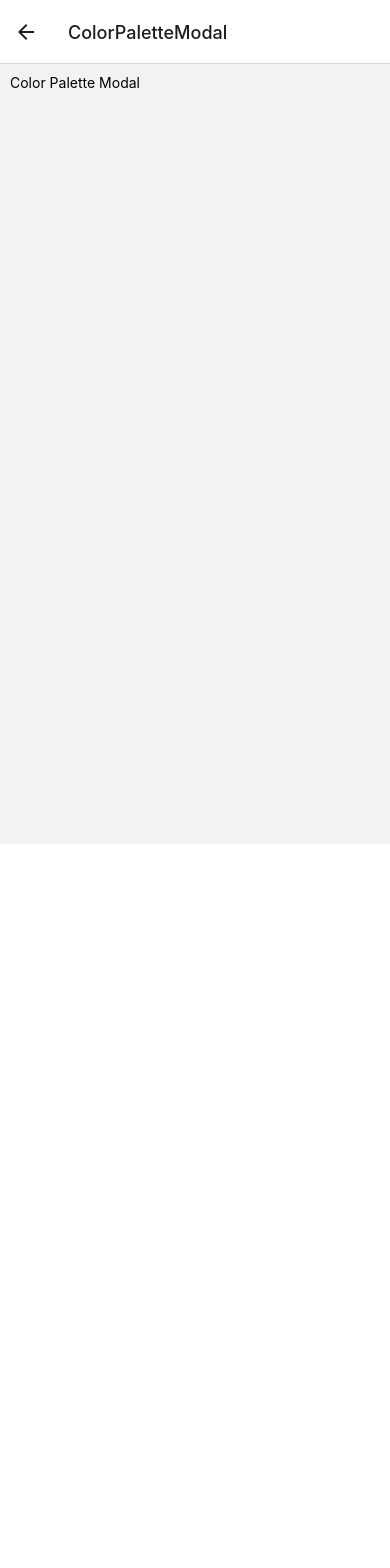
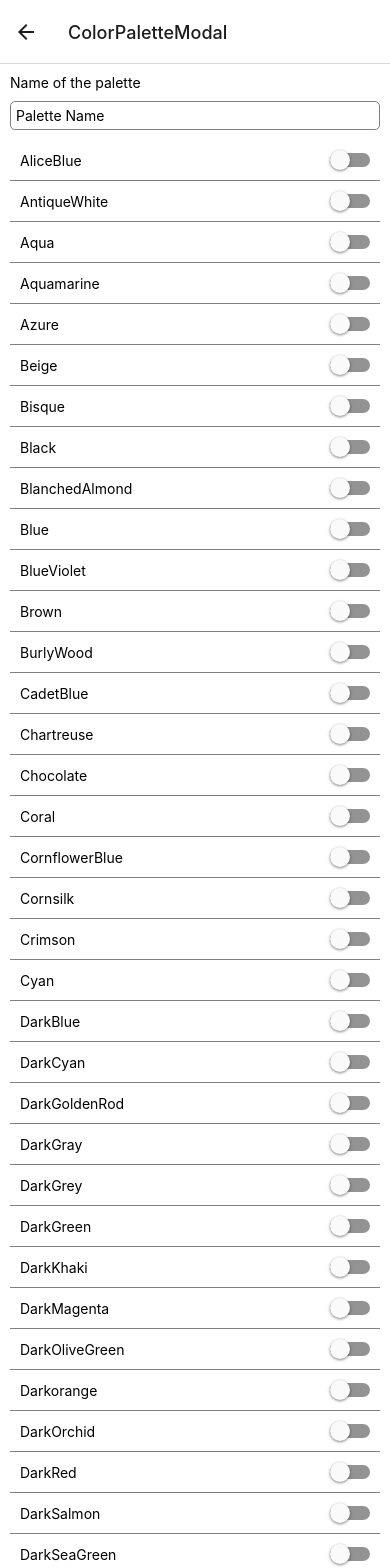
Before and after one commit to oteuzay/palette-keeper, a React Native app in the folder mobile-client/: screen /ColorPaletteModal in a window 390 px wide. Shown: the top 1568 px of the page. Before the commit the page ends 844 px from the top, so only its background shows below. Built offline with nearby package versions, Linux system fonts and the light colour scheme; no server answers.

Commit message:
feat: :sparkles: complete functionality of `ColorPaletteModal`

```diff
--- a/mobile-client/screens/ColorPaletteModal.js
+++ b/mobile-client/screens/ColorPaletteModal.js
@@ -1,17 +1,263 @@
-import React from "react";
-import { View, Text, StyleSheet } from "react-native";
+import React, { useCallback, useState } from "react";
+import {
+  View,
+  Text,
+  StyleSheet,
+  TextInput,
+  TouchableOpacity,
+  Alert,
+} from "react-native";
+import { FlatList, Switch } from "react-native-gesture-handler";
 
-const ColorPaletteModal = () => {
+const COLORS = [
+  { colorName: "AliceBlue", hexCode: "#F0F8FF" },
+  { colorName: "AntiqueWhite", hexCode: "#FAEBD7" },
+  { colorName: "Aqua", hexCode: "#00FFFF" },
+  { colorName: "Aquamarine", hexCode: "#7FFFD4" },
+  { colorName: "Azure", hexCode: "#F0FFFF" },
+  { colorName: "Beige", hexCode: "#F5F5DC" },
+  { colorName: "Bisque", hexCode: "#FFE4C4" },
+  { colorName: "Black", hexCode: "#000000" },
+  { colorName: "BlanchedAlmond", hexCode: "#FFEBCD" },
+  { colorName: "Blue", hexCode: "#0000FF" },
+  { colorName: "BlueViolet", hexCode: "#8A2BE2" },
+  { colorName: "Brown", hexCode: "#A52A2A" },
+  { colorName: "BurlyWood", hexCode: "#DEB887" },
+  { colorName: "CadetBlue", hexCode: "#5F9EA0" },
+  { colorName: "Chartreuse", hexCode: "#7FFF00" },
+  { colorName: "Chocolate", hexCode: "#D2691E" },
+  { colorName: "Coral", hexCode: "#FF7F50" },
+  { colorName: "CornflowerBlue", hexCode: "#6495ED" },
+  { colorName: "Cornsilk", hexCode: "#FFF8DC" },
+  { colorName: "Crimson", hexCode: "#DC143C" },
+  { colorName: "Cyan", hexCode: "#00FFFF" },
+  { colorName: "DarkBlue", hexCode: "#00008B" },
+  { colorName: "DarkCyan", hexCode: "#008B8B" },
+  { colorName: "DarkGoldenRod", hexCode: "#B8860B" },
+  { colorName: "DarkGray", hexCode: "#A9A9A9" },
+  { colorName: "DarkGrey", hexCode: "#A9A9A9" },
+  { colorName: "DarkGreen", hexCode: "#006400" },
+  { colorName: "DarkKhaki", hexCode: "#BDB76B" },
+  { colorName: "DarkMagenta", hexCode: "#8B008B" },
+  { colorName: "DarkOliveGreen", hexCode: "#556B2F" },
+  { colorName: "Darkorange", hexCode: "#FF8C00" },
+  { colorName: "DarkOrchid", hexCode: "#9932CC" },
+  { colorName: "DarkRed", hexCode: "#8B0000" },
+  { colorName: "DarkSalmon", hexCode: "#E9967A" },
+  { colorName: "DarkSeaGreen", hexCode: "#8FBC8F" },
+  { colorName: "DarkSlateBlue", hexCode: "#483D8B" },
+  { colorName: "DarkSlateGray", hexCode: "#2F4F4F" },
+  { colorName: "DarkSlateGrey", hexCode: "#2F4F4F" },
+  { colorName: "DarkTurquoise", hexCode: "#00CED1" },
+  { colorName: "DarkViolet", hexCode: "#9400D3" },
+  { colorName: "DeepPink", hexCode: "#FF1493" },
+  { colorName: "DeepSkyBlue", hexCode: "#00BFFF" },
+  { colorName: "DimGray", hexCode: "#696969" },
+  { colorName: "DimGrey", hexCode: "#696969" },
+  { colorName: "DodgerBlue", hexCode: "#1E90FF" },
+  { colorName: "FireBrick", hexCode: "#B22222" },
+  { colorName: "FloralWhite", hexCode: "#FFFAF0" },
+  { colorName: "ForestGreen", hexCode: "#228B22" },
+  { colorName: "Fuchsia", hexCode: "#FF00FF" },
+  { colorName: "Gainsboro", hexCode: "#DCDCDC" },
+  { colorName: "GhostWhite", hexCode: "#F8F8FF" },
+  { colorName: "Gold", hexCode: "#FFD700" },
+  { colorName: "GoldenRod", hexCode: "#DAA520" },
+  { colorName: "Gray", hexCode: "#808080" },
+  { colorName: "Grey", hexCode: "#808080" },
+  { colorName: "Green", hexCode: "#008000" },
+  { colorName: "GreenYellow", hexCode: "#ADFF2F" },
+  { colorName: "HoneyDew", hexCode: "#F0FFF0" },
+  { colorName: "HotPink", hexCode: "#FF69B4" },
+  { colorName: "IndianRed", hexCode: "#CD5C5C" },
+  { colorName: "Indigo", hexCode: "#4B0082" },
+  { colorName: "Ivory", hexCode: "#FFFFF0" },
+  { colorName: "Khaki", hexCode: "#F0E68C" },
+  { colorName: "Lavender", hexCode: "#E6E6FA" },
+  { colorName: "LavenderBlush", hexCode: "#FFF0F5" },
+  { colorName: "LawnGreen", hexCode: "#7CFC00" },
+  { colorName: "LemonChiffon", hexCode: "#FFFACD" },
+  { colorName: "LightBlue", hexCode: "#ADD8E6" },
+  { colorName: "LightCoral", hexCode: "#F08080" },
+  { colorName: "LightCyan", hexCode: "#E0FFFF" },
+  { colorName: "LightGoldenRodYellow", hexCode: "#FAFAD2" },
+  { colorName: "LightGray", hexCode: "#D3D3D3" },
+  { colorName: "LightGrey", hexCode: "#D3D3D3" },
+  { colorName: "LightGreen", hexCode: "#90EE90" },
+  { colorName: "LightPink", hexCode: "#FFB6C1" },
+  { colorName: "LightSalmon", hexCode: "#FFA07A" },
+  { colorName: "LightSeaGreen", hexCode: "#20B2AA" },
+  { colorName: "LightSkyBlue", hexCode: "#87CEFA" },
+  { colorName: "LightSlateGray", hexCode: "#778899" },
+  { colorName: "LightSlateGrey", hexCode: "#778899" },
+  { colorName: "LightSteelBlue", hexCode: "#B0C4DE" },
+  { colorName: "LightYellow", hexCode: "#FFFFE0" },
+  { colorName: "Lime", hexCode: "#00FF00" },
+  { colorName: "LimeGreen", hexCode: "#32CD32" },
+  { colorName: "Linen", hexCode: "#FAF0E6" },
+  { colorName: "Magenta", hexCode: "#FF00FF" },
+  { colorName: "Maroon", hexCode: "#800000" },
+  { colorName: "MediumAquaMarine", hexCode: "#66CDAA" },
+  { colorName: "MediumBlue", hexCode: "#0000CD" },
+  { colorName: "MediumOrchid", hexCode: "#BA55D3" },
+  { colorName: "MediumPurple", hexCode: "#9370D8" },
+  { colorName: "MediumSeaGreen", hexCode: "#3CB371" },
+  { colorName: "MediumSlateBlue", hexCode: "#7B68EE" },
+  { colorName: "MediumSpringGreen", hexCode: "#00FA9A" },
+  { colorName: "MediumTurquoise", hexCode: "#48D1CC" },
+  { colorName: "MediumVioletRed", hexCode: "#C71585" },
+  { colorName: "MidnightBlue", hexCode: "#191970" },
+  { colorName: "MintCream", hexCode: "#F5FFFA" },
+  { colorName: "MistyRose", hexCode: "#FFE4E1" },
+  { colorName: "Moccasin", hexCode: "#FFE4B5" },
+  { colorName: "NavajoWhite", hexCode: "#FFDEAD" },
+  { colorName: "Navy", hexCode: "#000080" },
+  { colorName: "OldLace", hexCode: "#FDF5E6" },
+  { colorName: "Olive", hexCode: "#808000" },
+  { colorName: "OliveDrab", hexCode: "#6B8E23" },
+  { colorName: "Orange", hexCode: "#FFA500" },
+  { colorName: "OrangeRed", hexCode: "#FF4500" },
+  { colorName: "Orchid", hexCode: "#DA70D6" },
+  { colorName: "PaleGoldenRod", hexCode: "#EEE8AA" },
+  { colorName: "PaleGreen", hexCode: "#98FB98" },
+  { colorName: "PaleTurquoise", hexCode: "#AFEEEE" },
+  { colorName: "PaleVioletRed", hexCode: "#D87093" },
+  { colorName: "PapayaWhip", hexCode: "#FFEFD5" },
+  { colorName: "PeachPuff", hexCode: "#FFDAB9" },
+  { colorName: "Peru", hexCode: "#CD853F" },
+  { colorName: "Pink", hexCode: "#FFC0CB" },
+  { colorName: "Plum", hexCode: "#DDA0DD" },
+  { colorName: "PowderBlue", hexCode: "#B0E0E6" },
+  { colorName: "Purple", hexCode: "#800080" },
+  { colorName: "Red", hexCode: "#FF0000" },
+  { colorName: "RosyBrown", hexCode: "#BC8F8F" },
+  { colorName: "RoyalBlue", hexCode: "#4169E1" },
+  { colorName: "SaddleBrown", hexCode: "#8B4513" },
+  { colorName: "Salmon", hexCode: "#FA8072" },
+  { colorName: "SandyBrown", hexCode: "#F4A460" },
+  { colorName: "SeaGreen", hexCode: "#2E8B57" },
+  { colorName: "SeaShell", hexCode: "#FFF5EE" },
+  { colorName: "Sienna", hexCode: "#A0522D" },
+  { colorName: "Silver", hexCode: "#C0C0C0" },
+  { colorName: "SkyBlue", hexCode: "#87CEEB" },
+  { colorName: "SlateBlue", hexCode: "#6A5ACD" },
+  { colorName: "SlateGray", hexCode: "#708090" },
+  { colorName: "SlateGrey", hexCode: "#708090" },
+  { colorName: "Snow", hexCode: "#FFFAFA" },
+  { colorName: "SpringGreen", hexCode: "#00FF7F" },
+  { colorName: "SteelBlue", hexCode: "#4682B4" },
+  { colorName: "Tan", hexCode: "#D2B48C" },
+  { colorName: "Teal", hexCode: "#008080" },
+  { colorName: "Thistle", hexCode: "#D8BFD8" },
+  { colorName: "Tomato", hexCode: "#FF6347" },
+  { colorName: "Turquoise", hexCode: "#40E0D0" },
+  { colorName: "Violet", hexCode: "#EE82EE" },
+  { colorName: "Wheat", hexCode: "#F5DEB3" },
+  { colorName: "White", hexCode: "#FFFFFF" },
+  { colorName: "WhiteSmoke", hexCode: "#F5F5F5" },
+  { colorName: "Yellow", hexCode: "#FFFF00" },
+  { colorName: "YellowGreen", hexCode: "#9ACD" },
+];
+
+const ColorPaletteModal = ({ navigation }) => {
+  const [name, setName] = useState("");
+  const [selectedColors, setSelectedColors] = useState([]);
+
+  const handleSubmit = useCallback(() => {
+    if (!name) {
+      Alert.alert("Please enter a palette name.");
+    } else if (selectedColors.length < 3) {
+      Alert.alert("Please add at least 3 colors.");
+    } else {
+      const newColorPalette = {
+        paletteName: name,
+        colors: selectedColors,
+      };
+      navigation.navigate("Home", {
+        newColorPalette,
+      });
+    }
+  }, [name, selectedColors]);
+
+  const handleValueChange = useCallback((value, color) => {
+    if (value === true) {
+      setSelectedColors((colors) => [...colors, color]);
+    } else {
+      setSelectedColors((colors) =>
+        colors.filter(
+          (selectedColor) => color.colorName !== selectedColor.colorName
+        )
+      );
+    }
+  }, []);
+
   return (
     <View style={styles.container}>
-      <Text>Color Palette Modal</Text>
+      <Text style={styles.name}>Name of the palette</Text>
+      <TextInput
+        style={styles.input}
+        name={name}
+        onChangeText={(value) => setName(value)}
+        placeholder="Palette Name"
+      />
+      <FlatList
+        data={COLORS}
+        keyExtractor={(item) => item.colorName}
+        renderItem={({ item }) => (
+          <View style={styles.color}>
+            <Text>{item.colorName}</Text>
+            <Switch
+              value={
+                !!selectedColors.find(
+                  (color) => color.colorName === item.colorName
+                )
+              }
+              onValueChange={(selected) => handleValueChange(selected, item)}
+            />
+          </View>
+        )}
+      />
+      <TouchableOpacity style={styles.button} onPress={handleSubmit}>
+        <Text style={styles.buttonText}>Submit</Text>
+      </TouchableOpacity>
     </View>
   );
 };
 
 const styles = StyleSheet.create({
+  input: {
+    borderColor: "grey",
+    borderWidth: 1,
+    padding: 5,
+    borderRadius: 5,
+    marginBottom: 10,
+  },
   container: {
     padding: 10,
+    backgroundColor: "white",
+    flex: 1,
+  },
+  button: {
+    height: 40,
+    backgroundColor: "teal",
+    borderRadius: 5,
+    justifyContent: "center",
+    alignItems: "center",
+  },
+  buttonText: {
+    color: "white",
+    fontWeight: "bold",
+  },
+  name: {
+    marginBottom: 10,
+  },
+  color: {
+    flexDirection: "row",
+    justifyContent: "space-between",
+    alignItems: "center",
+    padding: 10,
+    borderBottomWidth: 1,
+    borderBottomColor: "grey",
   },
 });
 
```
